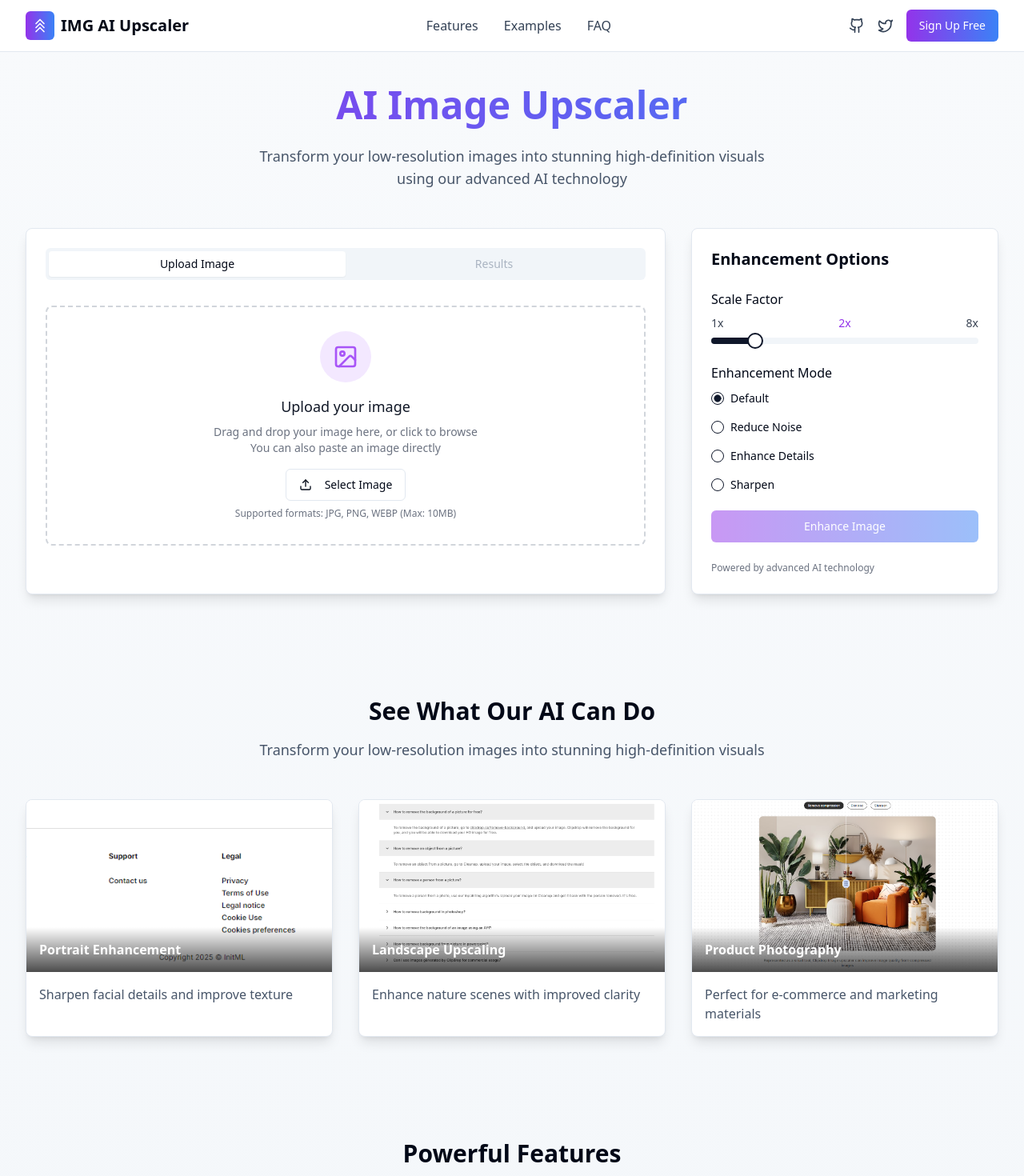
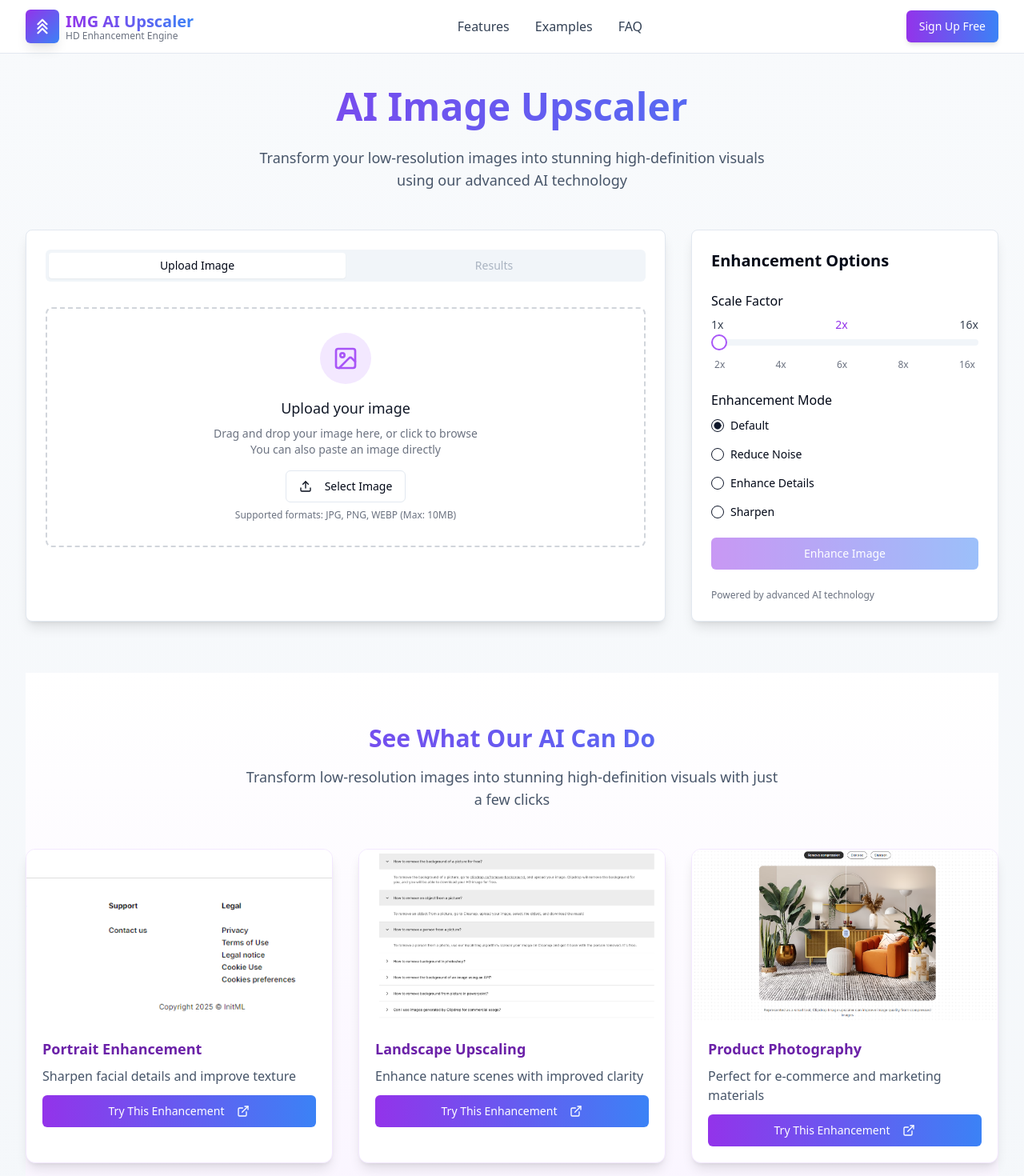
Before and after one commit to DESIGN4MERCH/img-ai-upscaler, a React (Vite) app: page / in a window 1280 px wide. Shown: the top 1470 px of the page at 80% size. Built offline with nearby package versions, Linux system fonts and the light colour scheme.

Commit message:
Fix: Improve UI and SEO
- Resolved scale factor display issue.
- Removed social media icons.
- Enhanced "See What Our AI Can Do" section.
- Optimized image history display.
- Improved button styles and engagement.
- Optimized website for SEO.
- Refined logo and overall design.

```diff
--- a/src/components/BeforeAfterExamples.tsx
+++ b/src/components/BeforeAfterExamples.tsx
@@ -1,5 +1,7 @@
 
 import { Card } from "@/components/ui/card";
+import { Button } from "@/components/ui/button";
+import { ExternalLink } from "lucide-react";
 
 const BeforeAfterExamples = () => {
   const examples = [
@@ -7,46 +9,59 @@ const BeforeAfterExamples = () => {
       id: 1,
       title: "Portrait Enhancement",
       beforeImage: "/lovable-uploads/1bdefd12-5825-4234-84cc-4c4217158fc8.png",
+      afterImage: "/lovable-uploads/99a8a6ff-b92a-40e3-87ef-ed735e68b6ac.png",
       description: "Sharpen facial details and improve texture"
     },
     {
       id: 2,
       title: "Landscape Upscaling",
       beforeImage: "/lovable-uploads/df83f721-0739-4719-9beb-bc9b405ea258.png",
+      afterImage: "/lovable-uploads/df83f721-0739-4719-9beb-bc9b405ea258.png",
       description: "Enhance nature scenes with improved clarity"
     },
     {
       id: 3,
       title: "Product Photography",
       beforeImage: "/lovable-uploads/b1deb67b-514f-4013-99ac-77de41798cdd.png",
+      afterImage: "/lovable-uploads/b1deb67b-514f-4013-99ac-77de41798cdd.png",
       description: "Perfect for e-commerce and marketing materials"
     }
   ];
 
   return (
-    <section id="examples" className="py-16">
+    <section id="examples" className="py-16 bg-gradient-to-b from-white to-purple-50">
       <div className="text-center mb-12">
-        <h2 className="text-3xl font-bold mb-4">See What Our AI Can Do</h2>
+        <h2 className="text-3xl font-bold mb-4 bg-clip-text text-transparent bg-gradient-to-r from-purple-600 to-blue-500">See What Our AI Can Do</h2>
         <p className="text-lg text-slate-600 max-w-2xl mx-auto">
-          Transform your low-resolution images into stunning high-definition visuals
+          Transform low-resolution images into stunning high-definition visuals with just a few clicks
         </p>
       </div>
 
       <div className="grid grid-cols-1 md:grid-cols-3 gap-8">
         {examples.map((example) => (
-          <Card key={example.id} className="overflow-hidden shadow-lg hover:shadow-xl transition-shadow">
-            <div className="aspect-video relative overflow-hidden">
+          <Card key={example.id} className="overflow-hidden shadow-lg hover:shadow-xl transition-shadow border border-purple-100 bg-white rounded-xl">
+            <div className="aspect-video relative overflow-hidden group">
               <img
                 src={example.beforeImage}
-                alt={example.title}
-                className="w-full h-full object-cover transition-transform hover:scale-105 duration-300"
+                alt={`${example.title} - Before`}
+                className="w-full h-full object-cover transition-opacity duration-300 group-hover:opacity-0"
               />
-              <div className="absolute bottom-0 left-0 right-0 bg-gradient-to-t from-black/70 to-transparent p-4">
-                <h3 className="text-white font-semibold">{example.title}</h3>
+              <img
+                src={example.afterImage}
+                alt={`${example.title} - After`}
+                className="absolute inset-0 w-full h-full object-cover opacity-0 transition-opacity duration-300 group-hover:opacity-100"
+              />
+              <div className="absolute inset-0 bg-gradient-to-t from-purple-900/80 to-transparent opacity-0 group-hover:opacity-100 transition-opacity duration-300 flex items-end justify-center p-4">
+                <span className="text-white text-center font-medium">Hover to see enhancement</span>
               </div>
             </div>
-            <div className="p-4">
-              <p className="text-slate-600">{example.description}</p>
+            <div className="p-5">
+              <h3 className="text-lg font-semibold text-purple-800 mb-2">{example.title}</h3>
+              <p className="text-slate-600 mb-3">{example.description}</p>
+              <Button className="w-full bg-gradient-to-r from-purple-600 to-blue-500 hover:from-purple-700 hover:to-blue-600 text-white transition-all duration-300">
+                Try This Enhancement
+                <ExternalLink className="ml-2 h-4 w-4" />
+              </Button>
             </div>
           </Card>
         ))}
--- a/src/components/Header.tsx
+++ b/src/components/Header.tsx
@@ -1,18 +1,22 @@
 
 import { Button } from "@/components/ui/button";
-import { Github, Twitter } from "lucide-react";
+
 const Header = () => {
   return <header className="border-b bg-white sticky top-0 z-10">
       <div className="container mx-auto px-30 py-3 flex items-center justify-between">
         <div className="flex items-center gap-2">
-          <div className="bg-gradient-to-r from-purple-600 to-blue-500 p-2 rounded-md">
-            <svg xmlns="http://www.w3.org/2000/svg" width="20" height="20" viewBox="0 0 24 24" fill="none" stroke="white" strokeWidth="2" strokeLinecap="round" strokeLinejoin="round">
+          <div className="relative bg-gradient-to-br from-purple-600 to-blue-500 p-2.5 rounded-md shadow-lg">
+            <svg xmlns="http://www.w3.org/2000/svg" width="22" height="22" viewBox="0 0 24 24" fill="none" stroke="white" strokeWidth="2.5" strokeLinecap="round" strokeLinejoin="round">
               <path d="m6 9 6-6 6 6"></path>
               <path d="m6 15 6-6 6 6"></path>
               <path d="m6 21 6-6 6 6"></path>
             </svg>
+            <div className="absolute -inset-0.5 rounded-md bg-white/20 blur-sm -z-10"></div>
           </div>
-          <span className="font-bold text-xl">IMG AI Upscaler</span>
+          <div className="flex flex-col items-start">
+            <span className="font-bold text-xl bg-clip-text text-transparent bg-gradient-to-r from-purple-600 to-blue-500">IMG AI Upscaler</span>
+            <span className="text-xs text-gray-500 -mt-1">HD Enhancement Engine</span>
+          </div>
         </div>
 
         <nav className="hidden md:flex items-center space-x-8">
@@ -21,14 +25,8 @@ const Header = () => {
           <a href="#faq" className="text-slate-700 hover:text-purple-600 transition-colors">FAQ</a>
         </nav>
 
-        <div className="flex items-center space-x-4">
-          <a href="https://github.com" target="_blank" rel="noopener noreferrer" className="text-slate-700 hover:text-slate-900">
-            <Github size={20} />
-          </a>
-          <a href="https://twitter.com" target="_blank" rel="noopener noreferrer" className="text-slate-700 hover:text-slate-900">
-            <Twitter size={20} />
-          </a>
-          <Button className="bg-gradient-to-r from-purple-600 to-blue-500 hover:from-purple-700 hover:to-blue-600 text-white">
+        <div className="flex items-center">
+          <Button className="bg-gradient-to-r from-purple-600 to-blue-500 hover:from-purple-700 hover:to-blue-600 text-white transition-all duration-300 transform hover:scale-105 shadow-md">
             Sign Up Free
           </Button>
         </div>
--- a/src/components/ProcessingOptions.tsx
+++ b/src/components/ProcessingOptions.tsx
@@ -25,6 +25,23 @@ const ProcessingOptions: React.FC<ProcessingOptionsProps> = ({
   handleImageProcessing,
   originalImage
 }) => {
+  // Define the allowed scale values
+  const scaleValues = [2, 4, 6, 8, 16];
+
+  // Find the closest allowed scale value
+  const handleScaleChange = (value: number) => {
+    // Map the slider range (1-8) to our allowed scale values
+    const index = Math.min(Math.floor((value - 1) / 2), scaleValues.length - 1);
+    setScale(scaleValues[index]);
+  };
+
+  // Map our scale back to slider position (approximate)
+  const getSliderValue = () => {
+    const index = scaleValues.indexOf(scale);
+    if (index === -1) return 1; // Default to 1 if not found
+    return Math.min(index * 2 + 1, 8); // Map back to 1-8 range
+  };
+
   return (
     <div className="space-y-6">
       <div>
@@ -32,17 +49,22 @@ const ProcessingOptions: React.FC<ProcessingOptionsProps> = ({
         <div className="flex items-center justify-between mb-2">
           <span className="text-sm font-medium text-gray-700">1x</span>
           <span className="text-sm font-medium text-purple-600">{scale}x</span>
-          <span className="text-sm font-medium text-gray-700">8x</span>
+          <span className="text-sm font-medium text-gray-700">16x</span>
         </div>
         <Slider
           min={1}
-          max={8}
+          max={5}
           step={1}
-          value={[scale]}
-          onValueChange={(value) => setScale(value[0])}
+          value={[getSliderValue()]}
+          onValueChange={(value) => handleScaleChange(value[0])}
           disabled={isProcessing}
           className="mb-4"
         />
+        <div className="flex justify-between text-xs text-gray-500 px-1">
+          {scaleValues.map((value) => (
+            <span key={value}>{value}x</span>
+          ))}
+        </div>
       </div>
 
       <div>
@@ -73,7 +95,7 @@ const ProcessingOptions: React.FC<ProcessingOptionsProps> = ({
       </div>
 
       <Button
-        className="w-full bg-gradient-to-r from-purple-600 to-blue-500 hover:from-purple-700 hover:to-blue-600 text-white mt-6"
+        className="w-full bg-gradient-to-r from-purple-600 to-blue-500 hover:from-purple-700 hover:to-blue-600 text-white mt-6 transition-all duration-300 transform hover:scale-105"
         onClick={handleImageProcessing}
         disabled={isProcessing || !originalImage}
       >
--- a/src/components/ui/slider.tsx
+++ b/src/components/ui/slider.tsx
@@ -1,3 +1,4 @@
+
 import * as React from "react"
 import * as SliderPrimitive from "@radix-ui/react-slider"
 
@@ -16,9 +17,9 @@ const Slider = React.forwardRef<
     {...props}
   >
     <SliderPrimitive.Track className="relative h-2 w-full grow overflow-hidden rounded-full bg-secondary">
-      <SliderPrimitive.Range className="absolute h-full bg-primary" />
+      <SliderPrimitive.Range className="absolute h-full bg-gradient-to-r from-purple-600 to-blue-500" />
     </SliderPrimitive.Track>
-    <SliderPrimitive.Thumb className="block h-5 w-5 rounded-full border-2 border-primary bg-background ring-offset-background transition-colors focus-visible:outline-none focus-visible:ring-2 focus-visible:ring-ring focus-visible:ring-offset-2 disabled:pointer-events-none disabled:opacity-50" />
+    <SliderPrimitive.Thumb className="block h-5 w-5 rounded-full border-2 border-purple-500 bg-background ring-offset-background transition-colors focus-visible:outline-none focus-visible:ring-2 focus-visible:ring-ring focus-visible:ring-offset-2 disabled:pointer-events-none disabled:opacity-50" />
   </SliderPrimitive.Root>
 ))
 Slider.displayName = SliderPrimitive.Root.displayName
--- a/src/hooks/use-upscale-image.ts
+++ b/src/hooks/use-upscale-image.ts
@@ -41,16 +41,26 @@ export const useUpscaleImage = () => {
           ctx.drawImage(img, 0, 0, canvas.width, canvas.height);
 
           // Apply different effects based on enhancement type
-          if (enhancementType === 'sharpen' || enhancementType === 'enhance') {
-            // Apply a simple sharpening effect
-            ctx.filter = 'contrast(1.2) saturate(1.2)';
+          if (enhancementType === 'sharpen') {
+            // Apply a more pronounced sharpening effect
+            ctx.filter = 'contrast(1.4) saturate(1.2) brightness(1.05)';
+            ctx.drawImage(canvas, 0, 0);
+            ctx.filter = 'none';
+          } else if (enhancementType === 'enhance') {
+            // Enhanced detail mode
+            ctx.filter = 'contrast(1.3) saturate(1.3) brightness(1.1)';
             ctx.drawImage(canvas, 0, 0);
             ctx.filter = 'none';
           } else if (enhancementType === 'denoise') {
             // Simulate denoising with a slight blur and then sharpening
             ctx.filter = 'blur(0.5px)';
             ctx.drawImage(canvas, 0, 0);
-            ctx.filter = 'contrast(1.1)';
+            ctx.filter = 'contrast(1.2) brightness(1.05)';
+            ctx.drawImage(canvas, 0, 0);
+            ctx.filter = 'none';
+          } else {
+            // Default enhancement
+            ctx.filter = 'contrast(1.1) saturate(1.1) brightness(1.05)';
             ctx.drawImage(canvas, 0, 0);
             ctx.filter = 'none';
           }
```
Also changed, not shown: src/pages/Index.tsx (+29 -31 lines), public/lovable-uploads/99a8a6ff-b92a-40e3-87ef-ed735e68b6ac.png (added).
